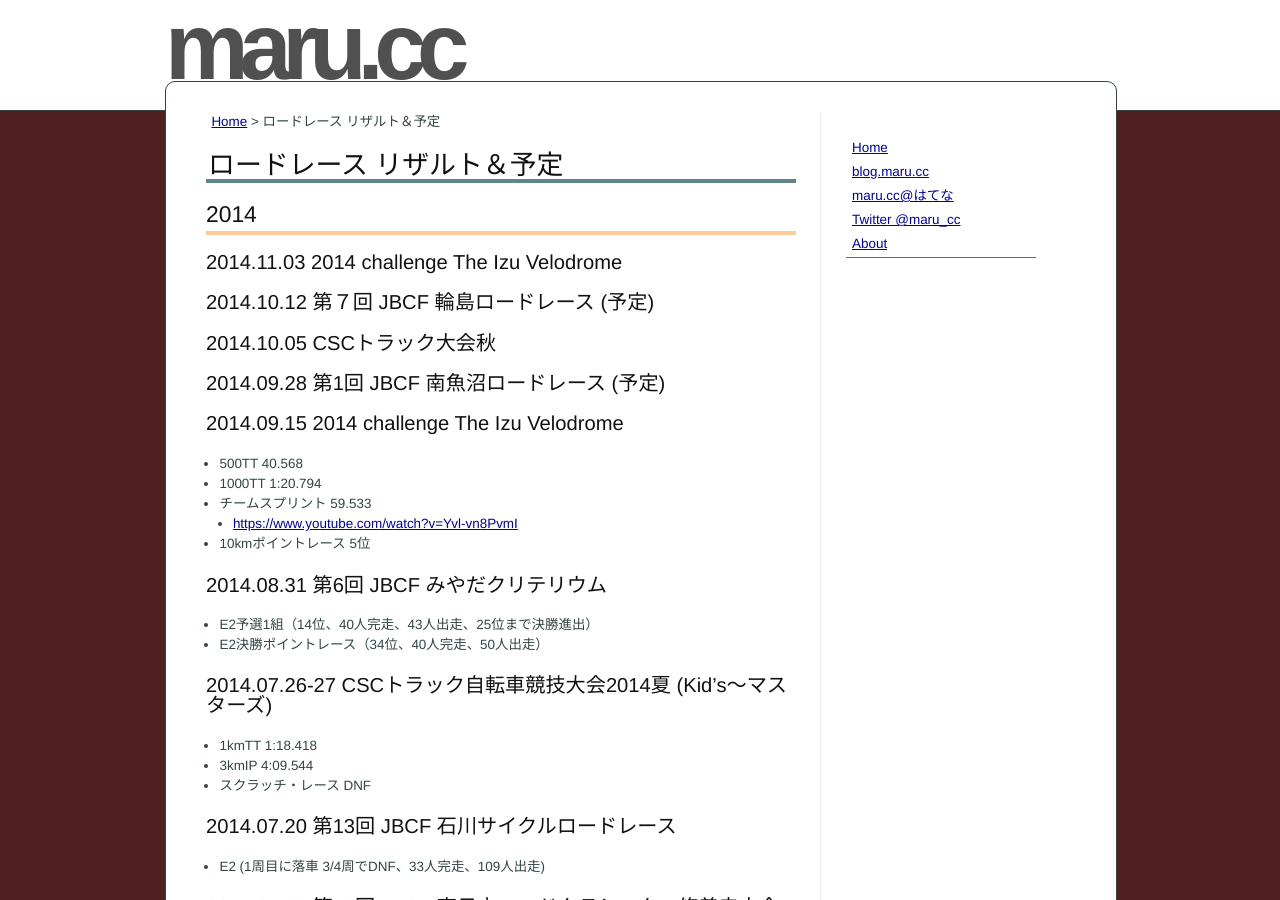
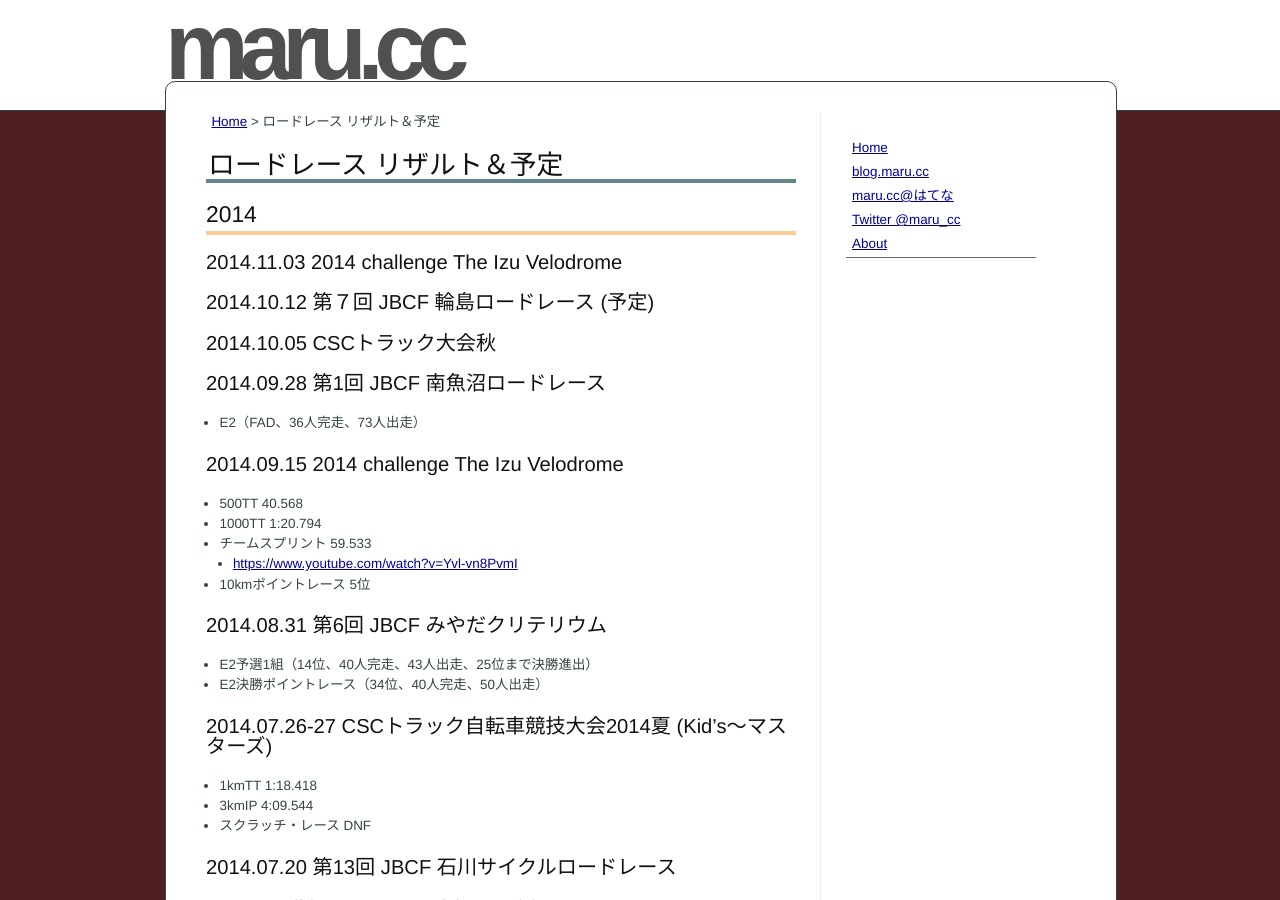
Before and after one commit to marucc/marucc.github.io, a Jekyll site: the page built from sports/results_bike.md, in a window 1280 px wide and 900 px high. Built offline with Jekyll 4.4.1, drawn with Linux system fonts in a browser that asks for light colours.

Commit message:
Published with https://stackedit.io/

```diff
--- a/sports/results_bike.md
+++ b/sports/results_bike.md
@@ -17,7 +17,8 @@ markdown: kramdown
 
 ### 2014.10.05 CSCトラック大会秋
 
-### 2014.09.28 第1回 JBCF 南魚沼ロードレース (予定)
+### 2014.09.28 第1回 JBCF 南魚沼ロードレース
+- E2（FAD、36人完走、73人出走）
 
 ### 2014.09.15 2014 challenge The Izu Velodrome
 - 500TT 40.568
```
